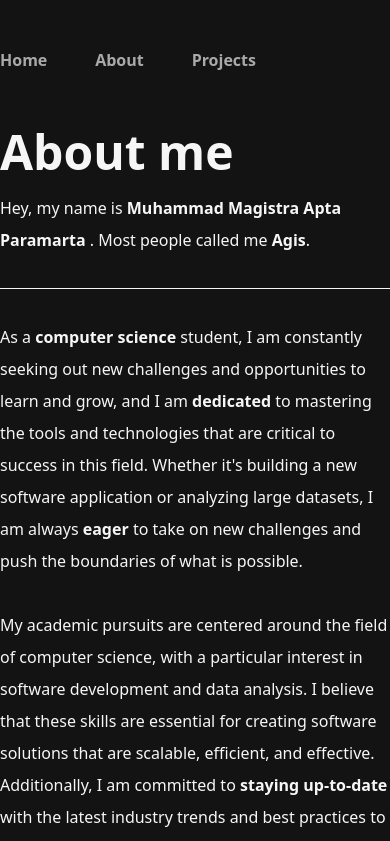
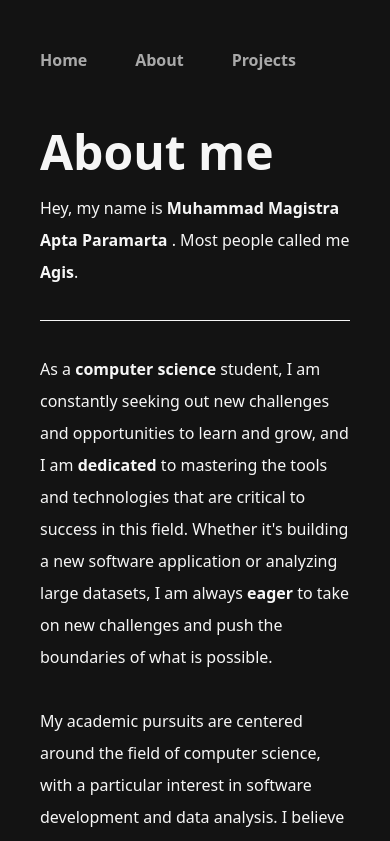
Before and after one commit to magistraapta/web-portofolio, a Next.js app: page /about in a window 390 px wide. Shown: the top 841 px of the page. Built offline with nearby package versions, Linux system fonts and the light colour scheme.

Commit message:
make the page responsive

```diff
--- a/app/about/page.tsx
+++ b/app/about/page.tsx
@@ -3,13 +3,13 @@
 
 export default function page() {
   return (
-    <div className='xl:mx-80 my-12 lg:mx-60 md:mx-50 sm:mx-30 '>
+    <div className='mx-80 my-12 max-lg:mx-60 max-md:mx-40 max-sm:mx-10'>
       <Navbar/>
       <div className='mt-14'>
         <div>
         <h1 className=' text-5xl font-bold'>About me</h1>
         </div>
-        <div className='mt-4 font-light leading-loose'>
+        <div className='mt-4 font-light leading-loose '>
           <p>Hey, my name is <span className='font-bold'>Muhammad Magistra Apta Paramarta</span> .
           Most people called me <span className='font-bold'>Agis</span>.
           </p>
```
